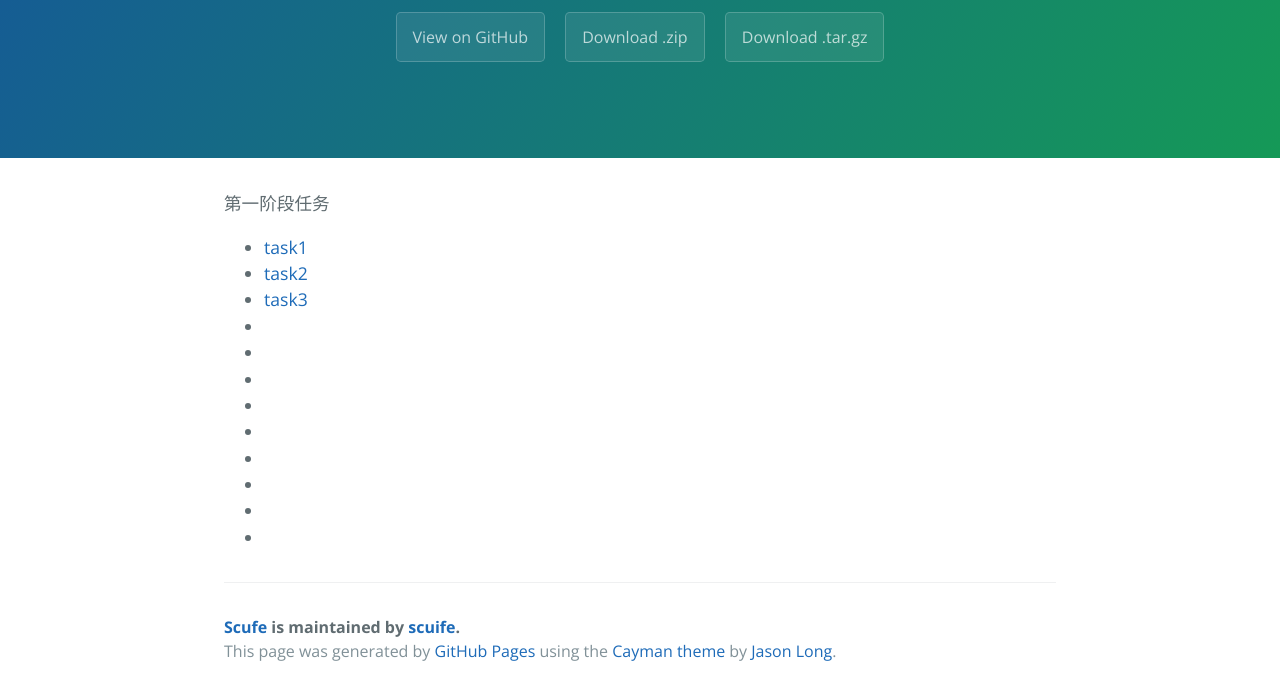
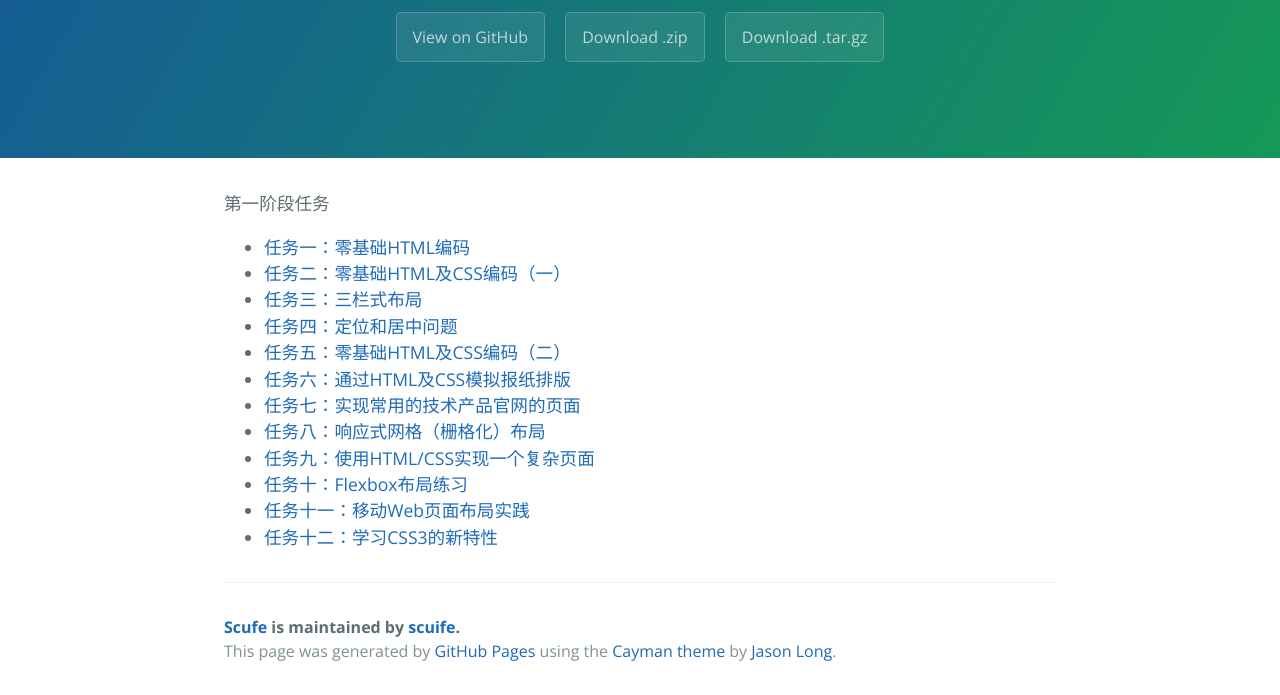
Before and after one commit to BigOrange1/scufe, a plain HTML site: page index.html in a window 1280 px wide. Shown: the part 225-920 px from the top of the page. Drawn offline with nearby package versions, Linux system fonts and the light colour scheme; files that its build step writes are made by us from their sources.

Commit message:
修改index

```diff
--- a/index.html
+++ b/index.html
@@ -8,6 +8,7 @@
     <link href='https://fonts.googleapis.com/css?family=Open+Sans:400,700' rel='stylesheet' type='text/css'>
     <link rel="stylesheet" type="text/css" href="stylesheets/stylesheet.css" media="screen">
     <link rel="stylesheet" type="text/css" href="stylesheets/github-light.css" media="screen">
+    <link rel="stylesheet" href="stylesheets/main.css">
   </head>
   <body>
     <section class="page-header">
@@ -20,24 +21,25 @@
 
     <section class="main-content">
 
-      <div>
+      <div class="section-one">
         <p>第一阶段任务</p>
+        <ul>
+          <li><a href="task1/task1.html">任务一：零基础HTML编码</a></li>
+          <li><a href="task2/task2.html">任务二：零基础HTML及CSS编码（一）</a></li>
+          <li><a href="task3/task3.html">任务三：三栏式布局</a></li>
+          <li><a href="task3/task4.html">任务四：定位和居中问题</a></li>
+          <li><a href="task3/task5.html">任务五：零基础HTML及CSS编码（二）</a></li>
+          <li><a href="task3/task6.html">任务六：通过HTML及CSS模拟报纸排版</a></li>
+          <li><a href="task3/task7.html">任务七：实现常用的技术产品官网的页面</a></li>
+          <li><a href="task3/task8.html">任务八：响应式网格（栅格化）布局</a></li>
+          <li><a href="task3/task9.html">任务九：使用HTML/CSS实现一个复杂页面</a></li>
+          <li><a href="task3/task10.html">任务十：Flexbox布局练习</a></li>
+          <li><a href="task3/task11.html">任务十一：移动Web页面布局实践</a></li>
+          <li><a href="task3/task12.html">任务十二：学习CSS3的新特性</a></li>
+        </ul>
       </div>
 
-      <ul>
-        <li><a href="task1/task1.html">task1</a></li>
-        <li><a href="task2/task2.html">task2</a></li>
-        <li><a href="task3/task3.html">task3</a></li>
-        <li><a href=""></a></li>
-        <li><a href=""></a></li>
-        <li><a href=""></a></li>
-        <li><a href=""></a></li>
-        <li><a href=""></a></li>
-        <li><a href=""></a></li>
-        <li><a href=""></a></li>
-        <li><a href=""></a></li>
-        <li><a href=""></a></li>
-      </ul>
+
       <footer class="site-footer">
         <span class="site-footer-owner"><a href="https://github.com/scuife/scufe">Scufe</a> is maintained by <a href="https://github.com/scuife">scuife</a>.</span>
 
```
Also changed, not shown: stylesheets/main.less (added).
